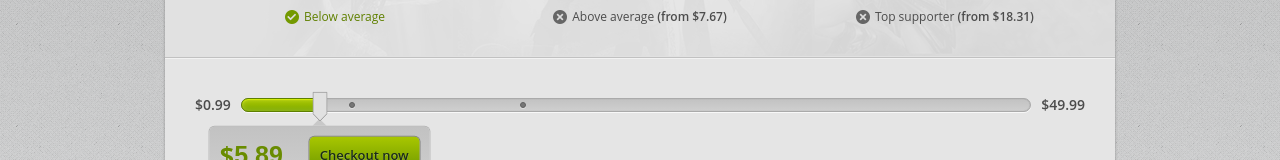
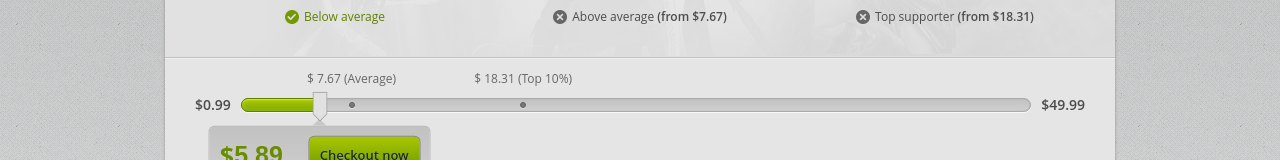
Before and after one commit to abderrahmane-tj/gog-front-end-task, a React (Create React App) app: page / in a window 1280 px wide. Shown: the part 338-498 px from the top of the page. Built offline with nearby package versions, Linux system fonts and the light colour scheme.

Commit message:
add checkpoints' text

```diff
--- a/src/scripts/components/Slider.jsx
+++ b/src/scripts/components/Slider.jsx
@@ -111,7 +111,13 @@ export default class Slider extends React.Component {
           {checkPoints.map(checkpoint => {
             let value = checkpoint.value;
             let p = 100 * (value - this.min) / (this.max - this.min);
-            return <div key={value} className="point" style={{left: p+'%'}} />;
+            return (
+              <div key={value} className="point" style={{left: p+'%'}}>
+                <div className="point-text-wrapper">
+                  <div className="point-text">$ {checkpoint.value} ({checkpoint.text})</div>
+                </div>
+              </div>
+            );
             }
           )}
 
--- a/src/styles/_slider.scss
+++ b/src/styles/_slider.scss
@@ -30,6 +30,18 @@
   border: 1px solid #606060;
   border-radius: 6px;
   box-shadow: 0 1px rgba(255, 255, 255, 0.35);
+}
+
+.point-text-wrapper {
+  position: relative;
+}
+
+.point-text {
+  position: absolute;
+  bottom: 15px;
+  white-space: nowrap;
+  left: 50%;
+  transform: translateX(-50%);
 }
 
 .back-rails, .front-rails {
--- a/src/styles/app.css
+++ b/src/styles/app.css
@@ -204,6 +204,16 @@ body {
   border: 1px solid #606060;
   border-radius: 6px;
   box-shadow: 0 1px rgba(255, 255, 255, 0.35); }
+
+.point-text-wrapper {
+  position: relative; }
+
+.point-text {
+  position: absolute;
+  bottom: 15px;
+  white-space: nowrap;
+  left: 50%;
+  transform: translateX(-50%); }
 
 .back-rails, .front-rails {
   position: absolute;
```
